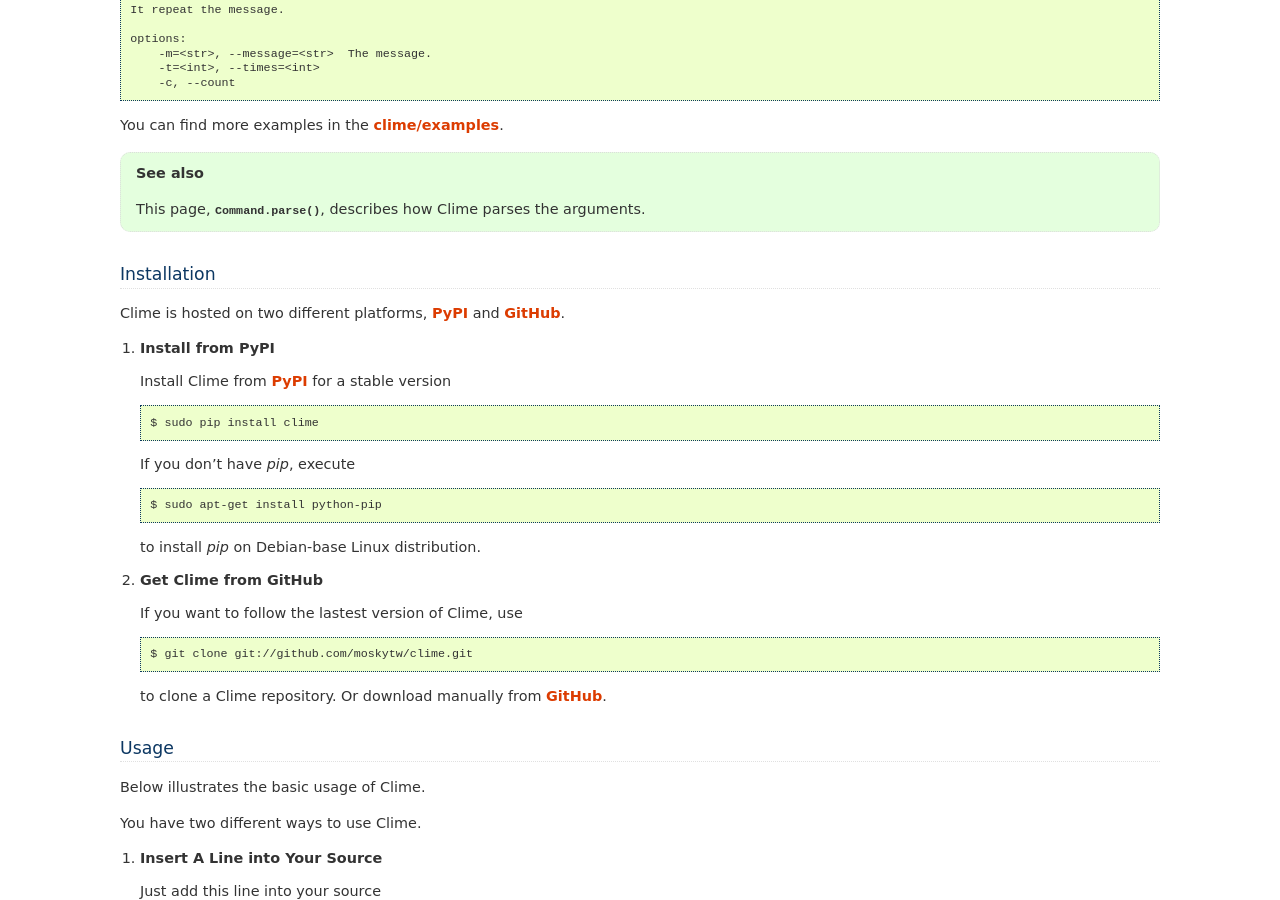
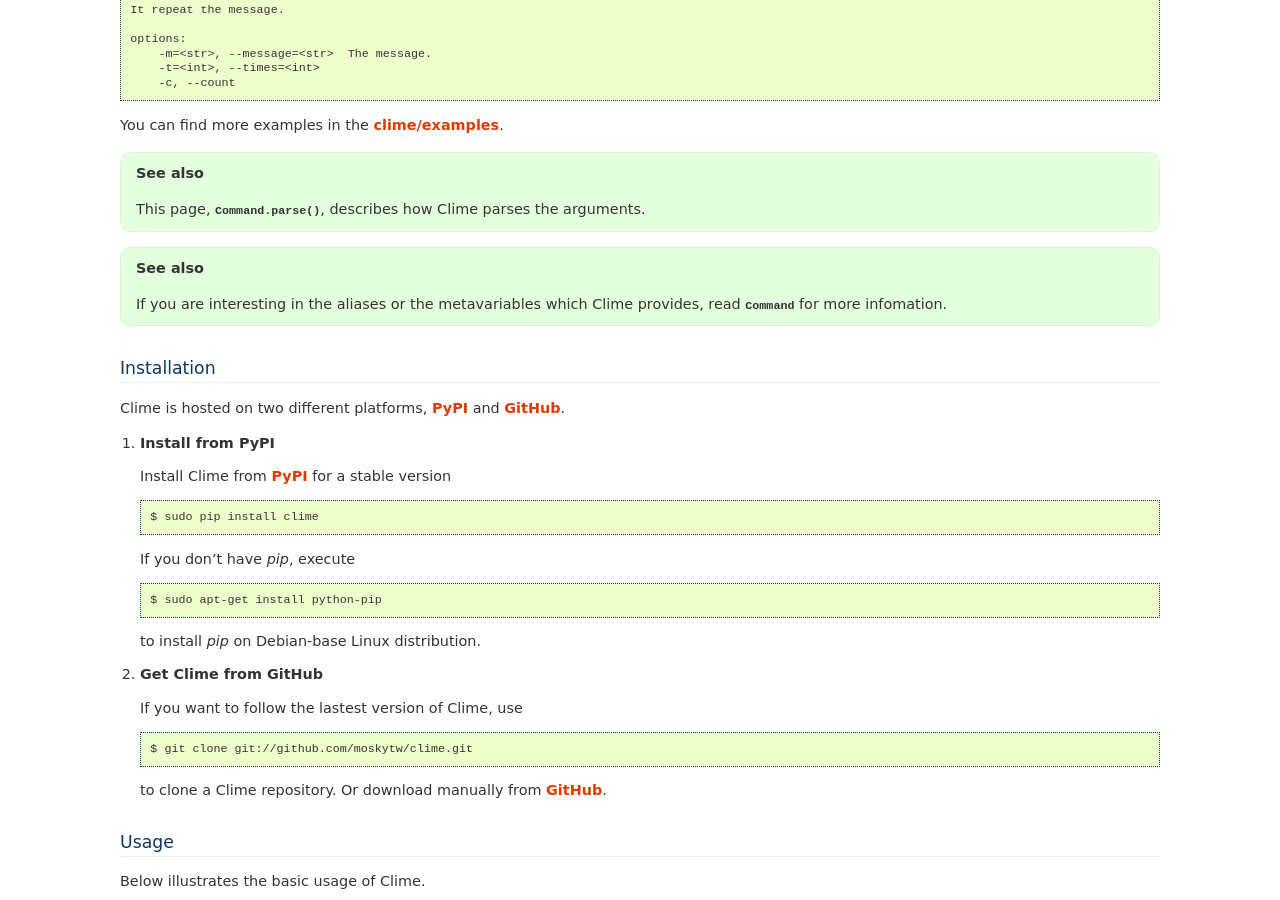
Before and after one commit to moskytw/clime, a Sphinx documentation site: the page built from docs/index.rst, in a window 1280 px wide and 900 px high, scrolled down 1729 px. Built offline with Sphinx 7.4.7, drawn with Linux system fonts in a browser that asks for light colours.

```diff
--- a/docs/index.rst
+++ b/docs/index.rst
@@ -83,6 +83,10 @@ You can find more examples in the `clime/examples`_.
 .. seealso::
     This page, :py:meth:`.Command.parse`, describes how Clime parses the
     arguments.
+
+.. seealso::
+    If you are interesting in the aliases or the metavariables which Clime
+    provides, read :py:class:`~clime.core.Command` for more infomation.
 
 .. _`clime/examples`:
     https://github.com/moskytw/clime/tree/master/examples
```
